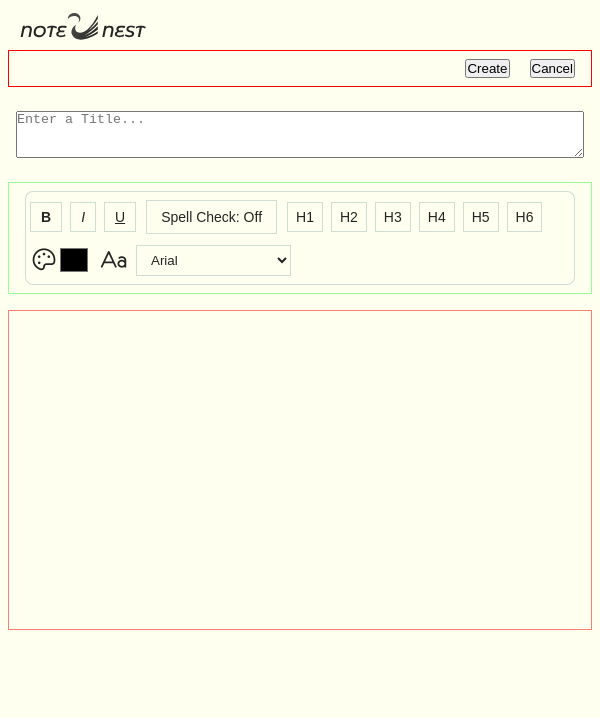
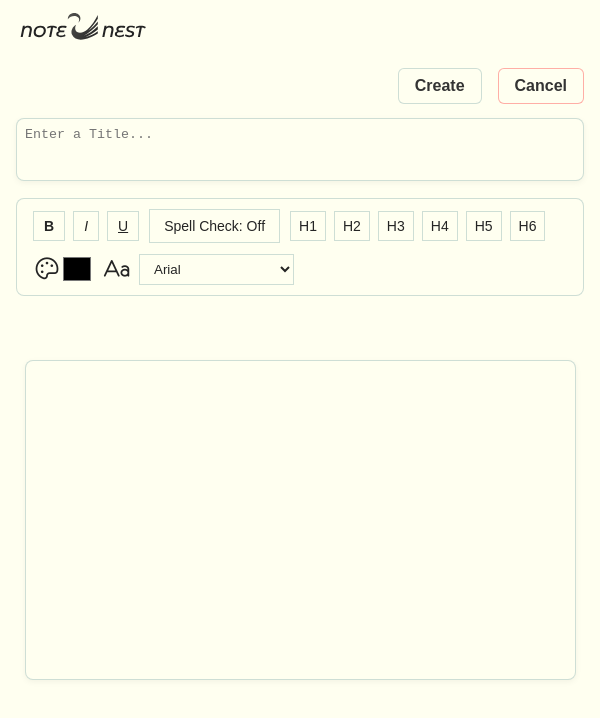
Before and after one commit to banuaggun/note-nest-vue, a Vue app: page / in a window 600 px wide. Both pictures are taken after a click on the button "Create a New Note". Shown: the top 718 px of the page. Built offline with nearby package versions, Linux system fonts and the light colour scheme.

Commit message:
Style experiments - 17

```diff
--- a/src/components/note-editor/NoteEditor.vue
+++ b/src/components/note-editor/NoteEditor.vue
@@ -1,6 +1,6 @@
 <template>
   <div class="note-editor">
-    <div class="note-editor-header">
+    <div class="note-editor-content">
 
       <div class="note-editor-actions">
         <button @click="handleSubmit">
@@ -10,26 +10,19 @@
       </div>
 
       <div class="note-editor-header">
-        <textarea v-model="noteLocal.title" rows="3" class="note-editor-title-input" placeholder="Enter a Title..."
-          @input="handleTitleInput"></textarea>
+        <textarea v-model="noteLocal.title" rows="3" class="note-editor-header-title-input"
+          placeholder="Enter a Title..." @input="handleTitleInput"></textarea>
       </div>
 
       <div class="note-editor-toolbar">
         <Toolbar :isBold="isBold" :isItalic="isItalic" :isUnderline="isUnderline" :activeColor="activeColor"
-          :fontFamily="fontFamily"
-          @applyStyle="applyStyle" @applyColor="applyColor" @applyFont="applyFont" @applyHeading="applyHeading"
-          @applySpellcheck="applySpellcheck" />
+          :fontFamily="fontFamily" @applyStyle="applyStyle" @applyColor="applyColor" @applyFont="applyFont"
+          @applyHeading="applyHeading" @applySpellcheck="applySpellcheck" />
       </div>
 
       <div class="note-editor-editable">
-        <div
-          class="text-area"
-          contenteditable="true"
-          ref="contentRef"
-          v-html="noteLocal.content"
-          @input="onInput"
-          @beforeinput="(e) => {onBeforeInput(e)}"
-        >
+        <div class="text-area" contenteditable="true" ref="contentRef" v-html="noteLocal.content" @input="onInput"
+          @beforeinput="(e) => { onBeforeInput(e) }">
         </div>
       </div>
     </div>
@@ -42,9 +35,7 @@ import { useNotes } from '../../composables/useNotes';
 import Toolbar from '../toolbar/Toolbar.vue';
 import { useTextFormatting } from '../../composables/functions/useTextFormatting';
 import { useTextColor } from '../../composables/functions/useTextColor';
-import { useSpellcheck } from '../../composables/functions/useSpellcheck';
 import { useHeadingMode } from '../../composables/functions/useHeadingMode';
-import { useFontFamily } from '../../composables/functions/useFontFamily';
 import { useEditorContent } from '../../composables/based/useEditorContent';
 import { useEditorFormatting } from '../../composables/based/useEditorFormatting';
 import { editable, currentHeadingElement } from '../../composables/based/useEditorState';
@@ -60,7 +51,9 @@ const contentRef = ref(null);
 // composables
 const { isBold, isItalic, isUnderline, toggleStyle } = useTextFormatting();
 
-const currentColor = ref("#000000"); // default black
+//const currentColor = ref("#000000"); // default black
+
+const currentColor = ref("var(--text-color)");
 
 const currentFont = ref("Arial"); // default font
 
@@ -170,8 +163,8 @@ function applyHeading(level) {
     //activeHeading.value = null;
     currentHeadingElement.value = null;
     return;
-  } else{
-    activeHeading.value= null;
+  } else {
+    activeHeading.value = null;
     return;
   }
 
@@ -275,13 +268,6 @@ function applyColor(color) {
   noteLocal.value.content = contentRef.value.innerHTML;
 }
 
-
-/*
-function applyColor(color) {
-  currentColor.value = color; // just update state
-}
-*/
-
 function applyFont(font) {
   currentFont.value = font;
   const sel = window.getSelection();
@@ -345,56 +331,6 @@ function applyFont(font) {
 
   noteLocal.value.content = contentRef.value.innerHTML;
 }
-
-/*
-function applyHeading(level) {
-  const sel = window.getSelection();
-  if (!sel || sel.rangeCount === 0) return;
-
-  const tag = `h${level}`;
-  const range = sel.getRangeAt(0);
-
-  let heading;
-  if (sel.isCollapsed) {
-    // Caret varsa ama seçim yoksa → boş heading oluştur
-    heading = document.createElement(tag);
-    const zwsp = document.createTextNode("\u200B"); // zero-width space
-    heading.appendChild(zwsp);
-    range.insertNode(heading);
-
-    // Caret'i heading'in içine taşı
-    const newRange = document.createRange();
-    newRange.setStart(zwsp, 1);
-    newRange.collapse(true);
-    sel.removeAllRanges();
-    sel.addRange(newRange);
-  } else {
-    // Seçili metin varsa → heading içine al
-    const frag = range.extractContents();
-    heading = document.createElement(tag);
-    heading.appendChild(frag);
-    range.insertNode(heading);
-
-    // Caret'i heading'in sonuna taşı
-    const newRange = document.createRange();
-    if (heading.lastChild.nodeType === Node.TEXT_NODE) {
-      newRange.setStart(heading.lastChild, heading.lastChild.length);
-    } else {
-      newRange.selectNodeContents(heading);
-    }
-    newRange.collapse(false);
-    sel.removeAllRanges();
-    sel.addRange(newRange);
-  }
-
-  // Aktif heading state güncelle
-  activeHeading.value = tag;
-  currentHeadingElement.value = heading;
-
-  // İçeriği senkronize et
-  noteLocal.content = contentRef.value.innerHTML;
-}
-*/
 
 function onBeforeInput(e) {
   if (e.inputType !== "insertText") return;
@@ -478,13 +414,36 @@ function moveCaretToEnd() {
   sel.addRange(range);
 }
 
+function scrollToCaret(editable) {
+  const sel = window.getSelection();
+  if (!sel || sel.rangeCount === 0) return;
+
+  const range = sel.getRangeAt(0);
+
+  const caretRect = range.getBoundingClientRect();
+
+  const editableRect = editable.getBoundingClientRect();
+
+  const caretTop = caretRect.top - editableRect.top;
+  const caretBottom = caretRect.bottom - editableRect.top;
+
+  if (caretBottom > editable.clientHeight) {
+    editable.scrollTop += caretBottom - editable.clientHeight + 10;
+  }
+
+  if (caretTop < 0) {
+    editable.scrollTop += caretTop - 10;
+  }
+}
+
+
 function onInput() {
   const el = contentRef.value;
   noteLocal.value.content = el.innerHTML;
 
   nextTick(() => {
     moveCaretToEnd();
-    //scrollToCaret(el);
+    scrollToCaret(el);
   });
 }
 
@@ -526,12 +485,6 @@ function handleSubmit() {
 .underline {
   text-decoration: underline;
 }
-/*
-h1, h2, h3, h4, h5, h6 {
-  font-size: unset;
-  font-weight: inherit;
-}
-*/
 
 :deep(.note-editor-editable .text-area h1) {
   font-size: 32px;
@@ -562,37 +515,7 @@ h1, h2, h3, h4, h5, h6 {
   font-size: 16px;
   font-weight: bold;
 }
-/*
-.note-editor-editable .text-area h1 {
-  font-size: 32px;
-  font-weight: bold;
-}
 
-.note-editor-editable .text-area h2 {
-  font-size: var(--h2-font-size) !important;
-  font-weight: bold;
-}
-
-.note-editor-editable .text-area h3 {
-  font-size: 20px;
-  font-weight: bold;
-}
-
-.note-editor-editable .text-area h4 {
-  font-size: 18px;
-  font-weight: bold;
-}
-
-.note-editor-editable .text-area h5 {
-  font-size: 16px;
-  font-weight: bold;
-}
-
-.note-editor-editable .text-area h6 {
-  font-size: 14px;
-  font-weight: bold;
-}
-*/
 .note-editor-editable .text-area h1,
 .note-editor-editable .text-area h2,
 .note-editor-editable .text-area h3,
@@ -604,36 +527,202 @@ h1, h2, h3, h4, h5, h6 {
   display: block;
 }
 
+/* actions buttons area */
 .note-editor-actions {
-  width: 100;
+  width: 100%;
   padding: 8px 16px;
-  border: 1px solid red;
   display: flex;
-  gap: 20px;
+  gap: 16px;
   justify-content: flex-end;
 }
+
+.note-editor-actions button {
+  display:flex;
+  align-items:center;
+  justify-content: center;
+  transition: all 0.35s;
+  box-sizing: border-box;
+  font-size:16px;
+  font-weight:600;
+  padding: 8px 16px;
+  border:none;
+  outline: none;
+  border-radius: 6px;
+  background: var(--bg-color);
+  color: var(--button-text);
+
+}
+
+.note-editor-actions button:nth-child(1) {
+  border:1px solid var(--c-u-border);
+}
+
+.note-editor-actions button:nth-child(1):hover {
+  box-shadow: var(--c-u-hover);
+  border: 1px solid var(--c-u-border);
+  cursor: pointer;
+}
+
+.note-editor-actions button:nth-child(2){
+  border:1px solid var(--d-border);
+}
+
+.note-editor-actions button:nth-child(2):hover {
+  box-shadow: var(--d-hover);
+  border:var(--d-border);
+  cursor: pointer;
+}
+
+/* actions buttons area */
+
+/* title area */
 
 .note-editor-header {
   resize: none;
   width: 100%;
-  height: 100px;
+  height: auto;
   display: flex;
   flex-direction: column;
+  padding: 8px 16px;
+}
+
+.note-editor-header>.note-editor-header-title-input {
+  resize: none;
+  outline: none;
+}
+
+.note-editor-header>.note-editor-header-title-input:hover{
+  background-color: var(--bg-color);
+  box-shadow: var(--a-shadow);
+  cursor:pointer;
+}
+
+.note-editor-header>.note-editor-header-title-input.active,
+.note-editor-header>.note-editor-header-title-input:focus{
+  background-color: var(--bg-color);
+  outline: 0;
+  border: 1px solid var(--a-border);
+}
+/* title area */
+
+/* common features */
+
+.note-editor-header>.note-editor-header-title-input,
+.note-editor-editable>.text-area {
+  background-color: var(--bg-color);
+  color: var(--text-color);
+  border: 1px solid var(--c-u-border);
+  box-shadow: 0 2px 6px rgba(0, 0, 0, 0.05);
+  border-radius: 8px;
   padding: 8px;
-  gap: 16px;
+  outline: none;
+  box-sizing: border-box;
 }
+
+/* toolbar area */
 
 .note-editor-toolbar {
   width: 100%;
   padding: 8px 16px;
-  border: 1px solid palegreen;
+}
+
+/* editable and text area */
+
+.note-editor-editable {
+  padding: 8px 16px;
 }
 
 .note-editor-editable>.text-area {
   width: 100%;
   height: 40vh;
-  box-sizing: border-box;
-  border: 1px solid salmon;
-  padding: 8px;
 }
+
+.note-editor-editable>.text-area:hover,
+.note-editor-editable>.text-area.active{
+  background-color: var(--bg-color);
+  border:1px solid var(--a-border);
+}
+
+.text-area {
+  /* Ensure scrollbars appear */
+  overflow-y: auto;
+}
+
+/* Scrollbar width */
+.text-area::-webkit-scrollbar {
+  width: 8px;
+  /* vertical */
+  height: 8px;
+  /* horizontal */
+}
+
+/* Track (background) */
+.text-area::-webkit-scrollbar-track {
+  background: var(--button-bg);
+  /* track color */
+  border-radius: 8px;
+}
+
+/* Thumb (draggable handle) */
+.text-area::-webkit-scrollbar-thumb {
+  background: var(--a-border);
+  /* thumb color */
+  border-radius: 8px;
+  border: 2px solid transparent;
+  /* creates padding effect */
+}
+
+/* Hover state for better feedback */
+.text-area::-webkit-scrollbar-thumb:hover {
+  background: var(--a-border);
+}
+
+@media only screen and (min-width:300px) and (max-width:600px){
+  .note-editor-actions {
+    position: fixed;
+    top: 60px;
+    left: 0;
+    right: 0;
+    display: flex;
+    justify-content: flex-end;
+    background: var(--bg-color);
+    z-index: 100;
+  }
+
+  .note-editor-header {
+    position: fixed;
+    top: 110px;
+    left: 0;
+    right: 0;
+    background: var(--bg-color);
+    z-index: 100;
+  }
+
+  .note-editor-toolbar {
+    position: fixed;
+    top: 190px;
+    left: 0;
+    right: 0;
+    background: var(--bg-color);
+    z-index: 100;
+  }
+
+  .note-editor-editable {
+    position: fixed;
+    top: 270px;
+    left: 0;
+    right: 0;
+    bottom: 40px;
+    overflow-y: auto;
+    background: var(--bg-color);
+    padding: 10px;
+  }
+
+  .note-editor-editable > .text-area {
+    margin: 80px auto 20px auto;
+    max-width: 95%;
+  }
+}
+
+
 </style>
--- a/src/components/toolbar/ToolBar.vue
+++ b/src/components/toolbar/ToolBar.vue
@@ -81,24 +81,26 @@ function handleColorChange() {
   align-items: center;
   gap: 10px;
   width: 100%;
-  padding: 8px 4px;
   background-color: var(--bg-color);
   border: 1px solid var(--c-u-border);
   border-radius: 8px;
 }
 
-@media only screen and (min-width: 767px) and (max-width: 1026px) {
+@media only screen and (min-width: 767px){
   .toolbar {
     padding: 10px 16px;
-    gap: 10px;
-    display: flex;
-    justify-content: space-between;
   }
 }
 
-@media only screen and (min-width:1027px){
+@media only screen and (min-width:300px) and (max-width:400px){
   .toolbar{
-    padding:10px 12px;
+    padding:10px 8px;
+  }
+}
+
+@media only screen and (min-width:401px) and (max-width:700px){
+  .toolbar{
+    padding:10px 16px;
   }
 }
 
```
Lines whose indentation alone changed are shown as unchanged.
